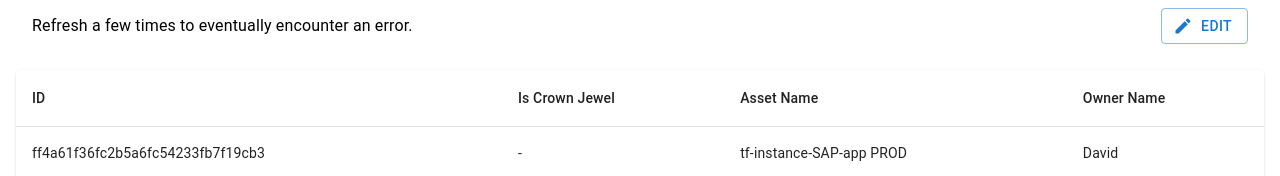
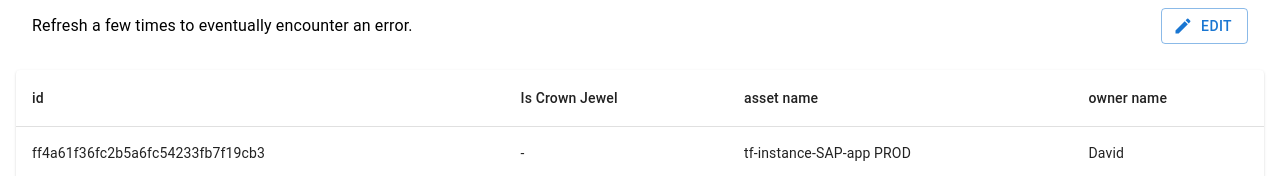
Before and after one commit to lazarporter/octo, a React (Vite) app: page / in a window 1280 px wide. Shown: the part 164-340 px from the top of the page. Built offline with nearby package versions, Linux system fonts and the light colour scheme.

Commit message:
update Readme, match column names to requirements

```diff
--- a/package.json
+++ b/package.json
@@ -14,8 +14,7 @@
     "test:watch": "node --no-deprecation ./node_modules/.bin/jest --watch",
     "test:coverage": "node --no-deprecation ./node_modules/.bin/jest --coverage",
     "cypress:open": "cypress open",
-    "cypress:run": "cypress run",
-    "test:e2e": "cypress run"
+    "cypress:run": "cypress run"
   },
   "lint-staged": {
     "**/*.{js,jsx,ts,tsx}": "eslint --fix",
--- a/src/components/Table.tsx
+++ b/src/components/Table.tsx
@@ -14,9 +14,9 @@ import CustomTableCell from './Cells/CustomTableCell';
 import { TEST_IDS } from '../stringConstants';
 
 const COLUMNS: { [key in keyof APIData]: string } = {
-  _id: 'ID',
-  assetName: 'Asset Name',
-  owner: 'Owner Name',
+  _id: 'id',
+  assetName: 'asset name',
+  owner: 'owner name',
   enriched: 'Is Crown Jewel',
 };
 
```
Also changed, not shown: 1 other file (tests, documents, lock files or other folders).
